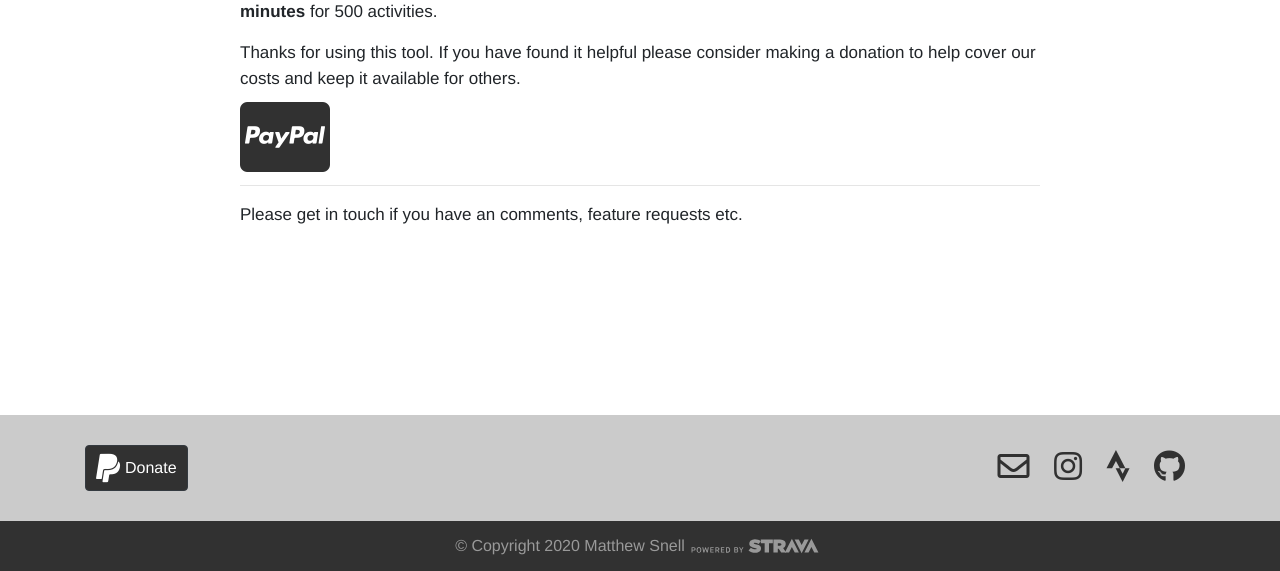
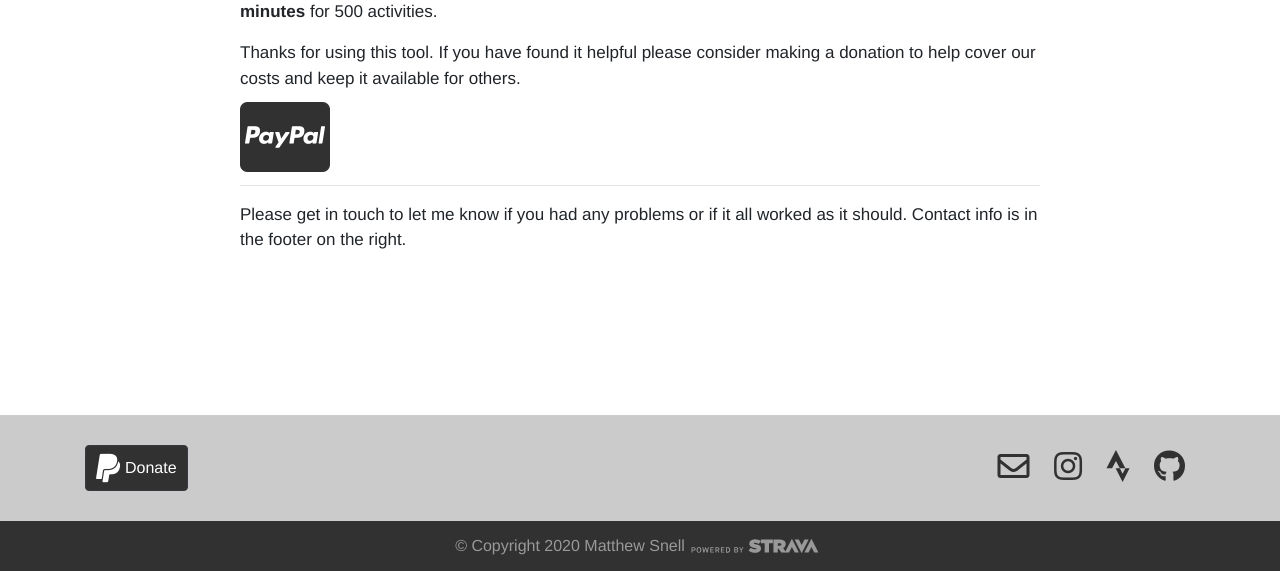
Before and after one commit to matthewsnell/bulk-update-gear, a Flask app: page /result in a window 1280 px wide. Shown: the part 229-800 px from the top of the page. Run offline with Flask 2, Linux system fonts and the light colour scheme; parts of the project's set-up code (start-up, migrations or seed data) failed here and were passed over; some libraries are stand-ins or nearby versions.

Commit message:
update results page

```diff
--- a/templates/results.html
+++ b/templates/results.html
@@ -10,5 +10,6 @@
                                                                      fa-lg fa-5x"> </i>
                 <span id="footer-donate-text"></span></a>
     <hr>
-    <p>Please get in touch if you have an comments, feature requests etc.</p>
+    <p>Please get in touch to let me know if you had any problems or if it all worked as it should. Contact info is in
+    the footer on the right.</p>
 {% endblock %}
```
